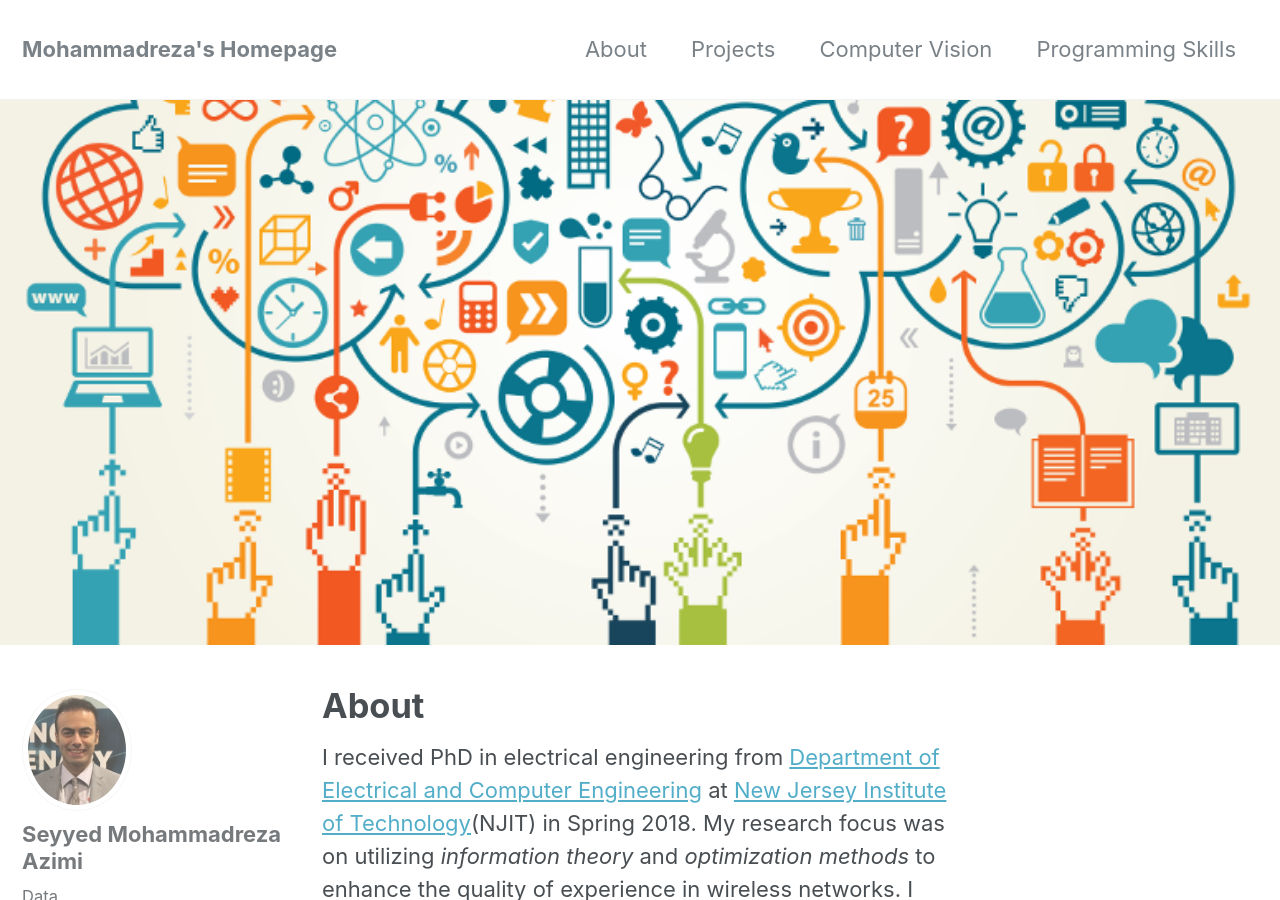
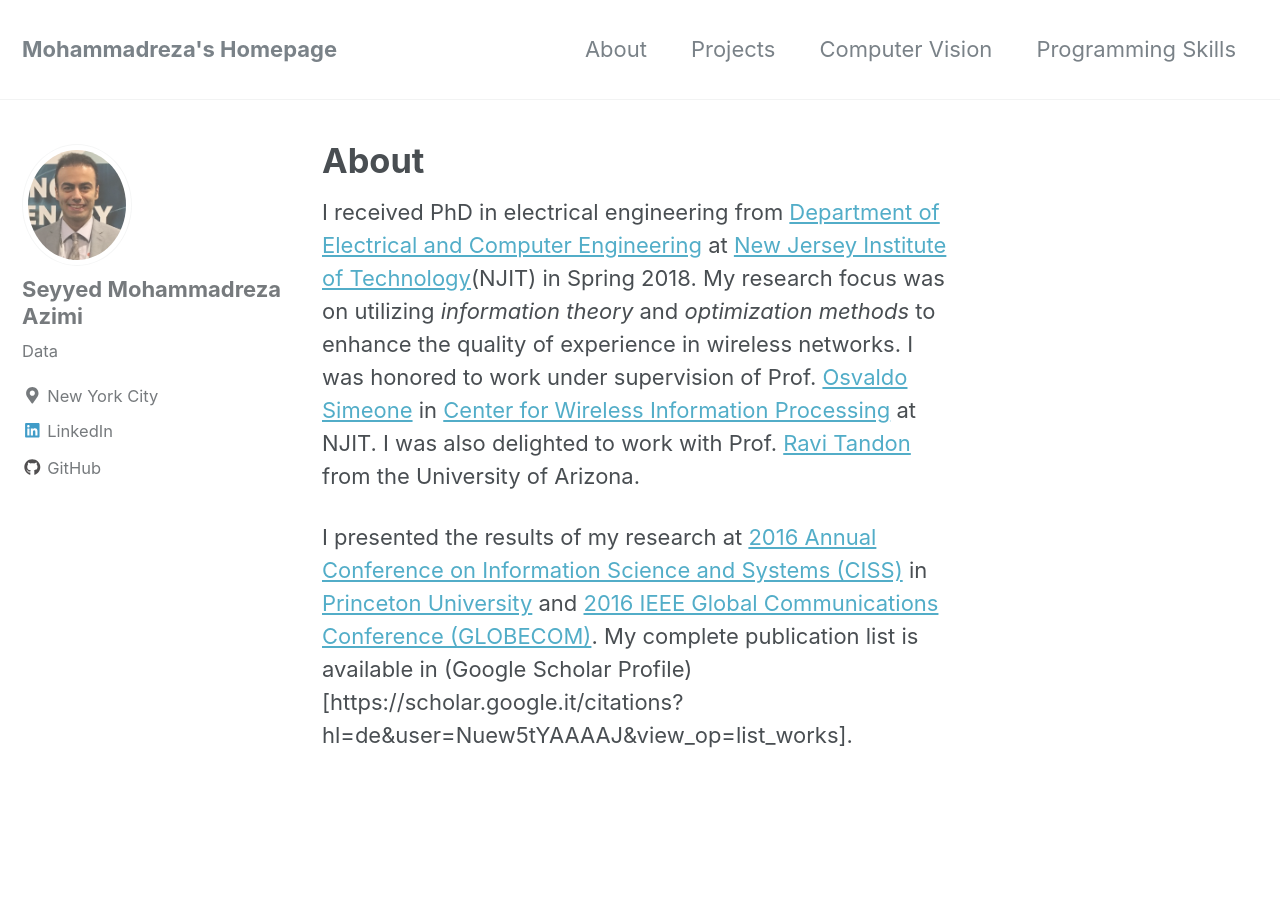
Before and after one commit to MohammadrezaAzimi/MohammadrezaAzimi.github.io, a Jekyll site: the page built from _pages/about.md, in a window 1280 px wide and 900 px high. Built offline with Jekyll 4.4.1, drawn with Linux system fonts in a browser that asks for light colours; nearby versions of some CDN libraries.

Commit message:
new github

```diff
--- a/_pages/about.md
+++ b/_pages/about.md
@@ -1,8 +1,8 @@
 ---
 title: "About"
 permalink: /about/
-header:
-  image: "/images/datascience.png"
 ---
 
 I received PhD in electrical engineering from [Department of Electrical and Computer Engineering](https://ece.njit.edu) at [New Jersey Institute of Technology](http://www.njit.edu)(NJIT) in Spring 2018. My research focus was on utilizing *information theory* and *optimization methods* to enhance the quality of experience in wireless networks. I was honored to work under supervision of Prof. [Osvaldo Simeone](https://nms.kcl.ac.uk/osvaldo.simeone/index.htm) in [Center for Wireless Information Processing](http://centers.njit.edu/cwcspr/) at NJIT. I was also delighted to work with Prof. [Ravi Tandon](http://www2.engr.arizona.edu/~tandonr/) from the University of Arizona.
+
+I presented the results of my research at [2016 Annual Conference on Information Science and Systems (CISS)](http://ieeexplore.ieee.org/abstract/document/7460543/) in [Princeton University](https://www.princeton.edu) and [2016 IEEE Global Communications Conference (GLOBECOM)](http://ieeexplore.ieee.org/abstract/document/7841853/). My complete publication list is available in (Google Scholar Profile)[https://scholar.google.it/citations?hl=de&user=Nuew5tYAAAAJ&view_op=list_works].
```
Also changed, not shown: 1 other file.
